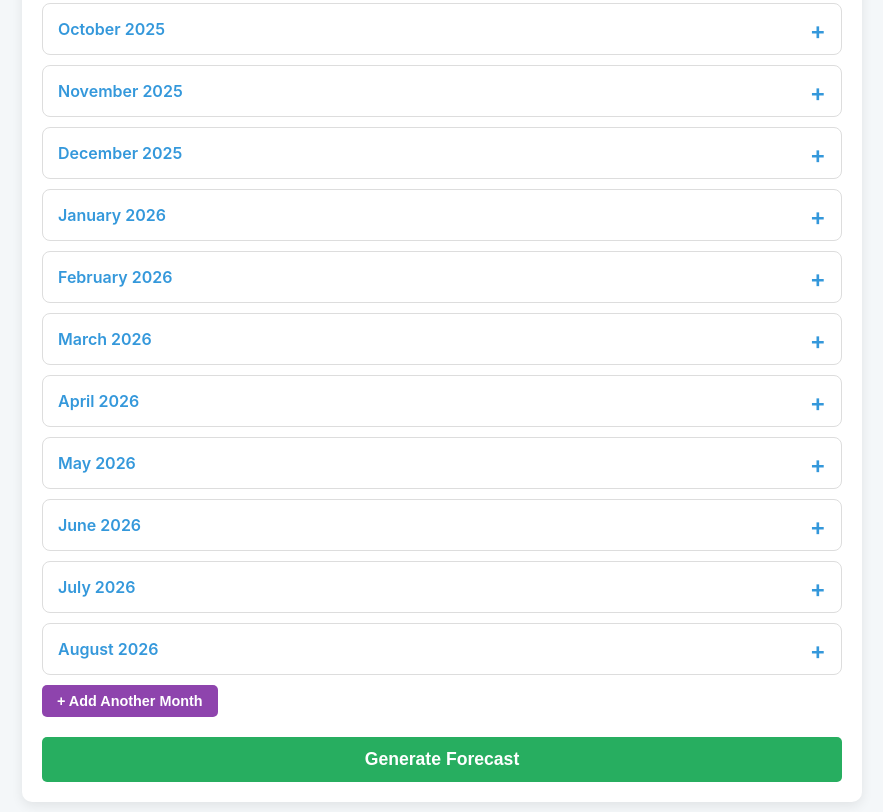
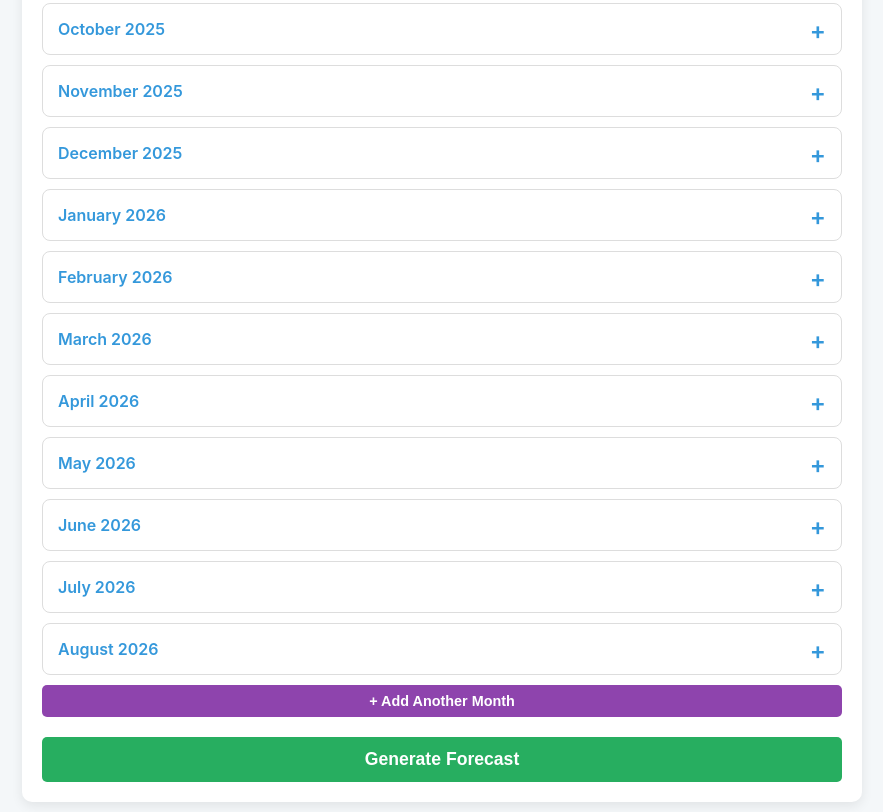
Before and after one commit to aljal2306/Financial-Forecast-Tool, a plain HTML site: page index.html in a window 1280 px wide. Shown: the part 997-1809 px from the top of the page, without its empty margins (198-1081 px from the left). Drawn offline with nearby package versions, Linux system fonts and the light colour scheme.

Commit message:
Update style.css

```diff
--- a/style.css
+++ b/style.css
@@ -309,6 +309,11 @@ tr:nth-child(even) {
     font-size: 1.2rem;
 }
 
+#add-month-btn {
+    width: 100%;
+    margin-bottom: 20px;
+}
+
 @media (max-width: 768px) {
     body {
         padding: 5px;
```
